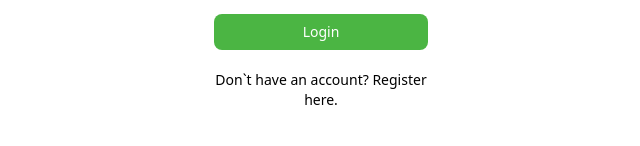
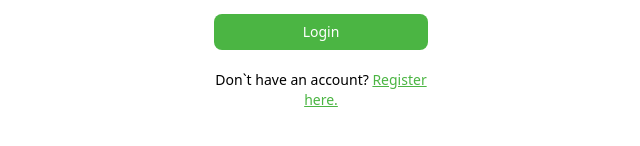
Before and after one commit to herisusantoarismann/icl-test, a Vue app: page /login in a window 1280 px wide. Shown: the part 342-488 px from the top of the page, without its empty margins (319-959 px from the left). Built offline with nearby package versions, Linux system fonts and the light colour scheme.

Commit message:
Update login and register page

```diff
--- a/src/pages/Login.vue
+++ b/src/pages/Login.vue
@@ -13,7 +13,10 @@
         <Button text="Login" :block="true" @click="login()" />
       </div>
       <p class="mt-4 text-sm text-center">
-        Don`t have an account? Register here.
+        Don`t have an account?
+        <router-link to="/register" class="underline text-[#4BB543]"
+          >Register here.</router-link
+        >
       </p>
     </div>
   </div>
--- a/src/pages/Register.vue
+++ b/src/pages/Register.vue
@@ -17,7 +17,12 @@
       <div class="text-center pt-1 pb-1">
         <Button text="Register" :block="true" @click="register()" />
       </div>
-      <p class="mt-4 text-sm text-center">Have an account? Login here.</p>
+      <p class="mt-4 text-sm text-center">
+        Have an account?
+        <router-link to="/login" class="underline text-[#4BB543]"
+          >Login here.</router-link
+        >
+      </p>
     </div>
   </div>
 </template>
```
